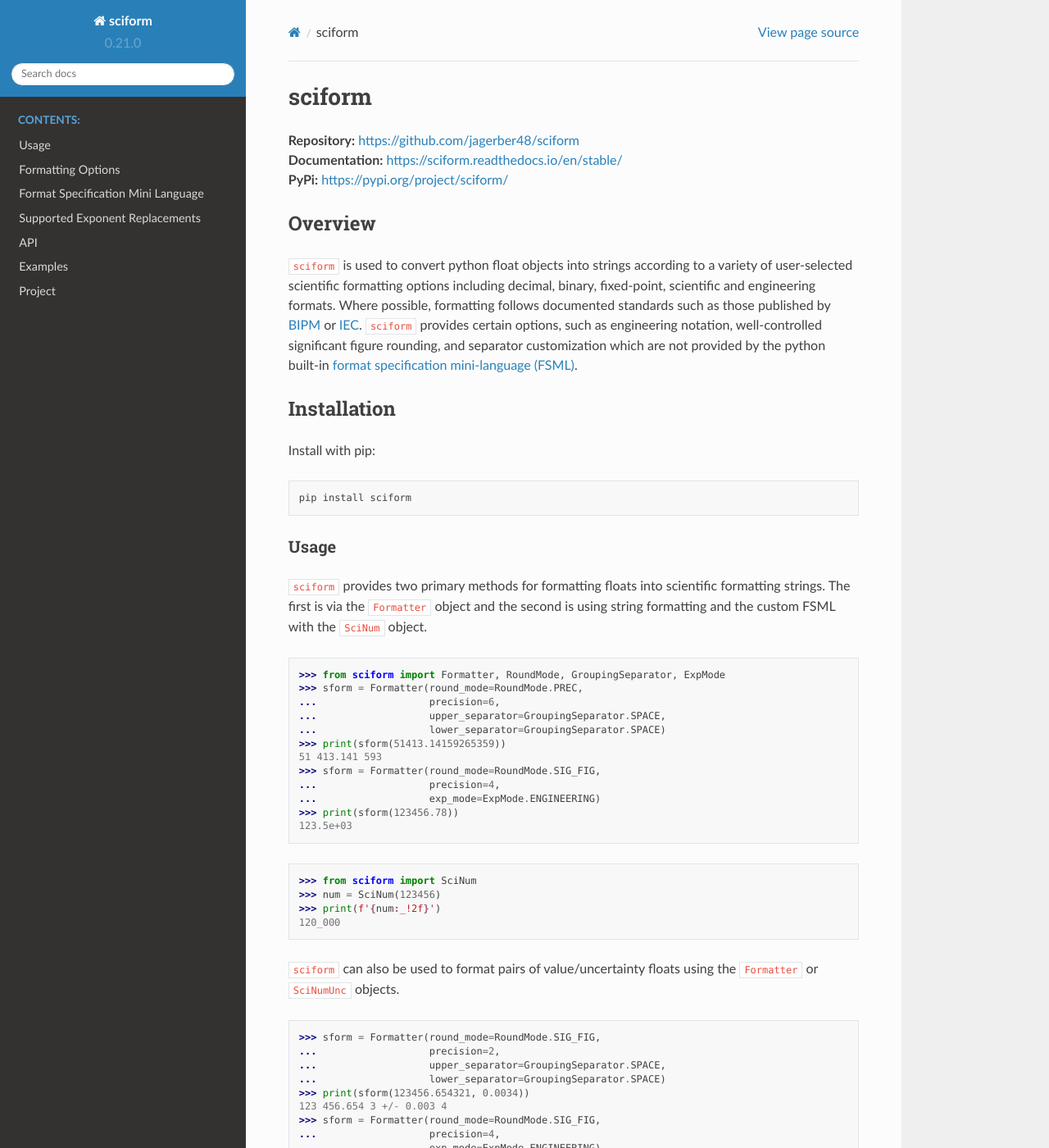
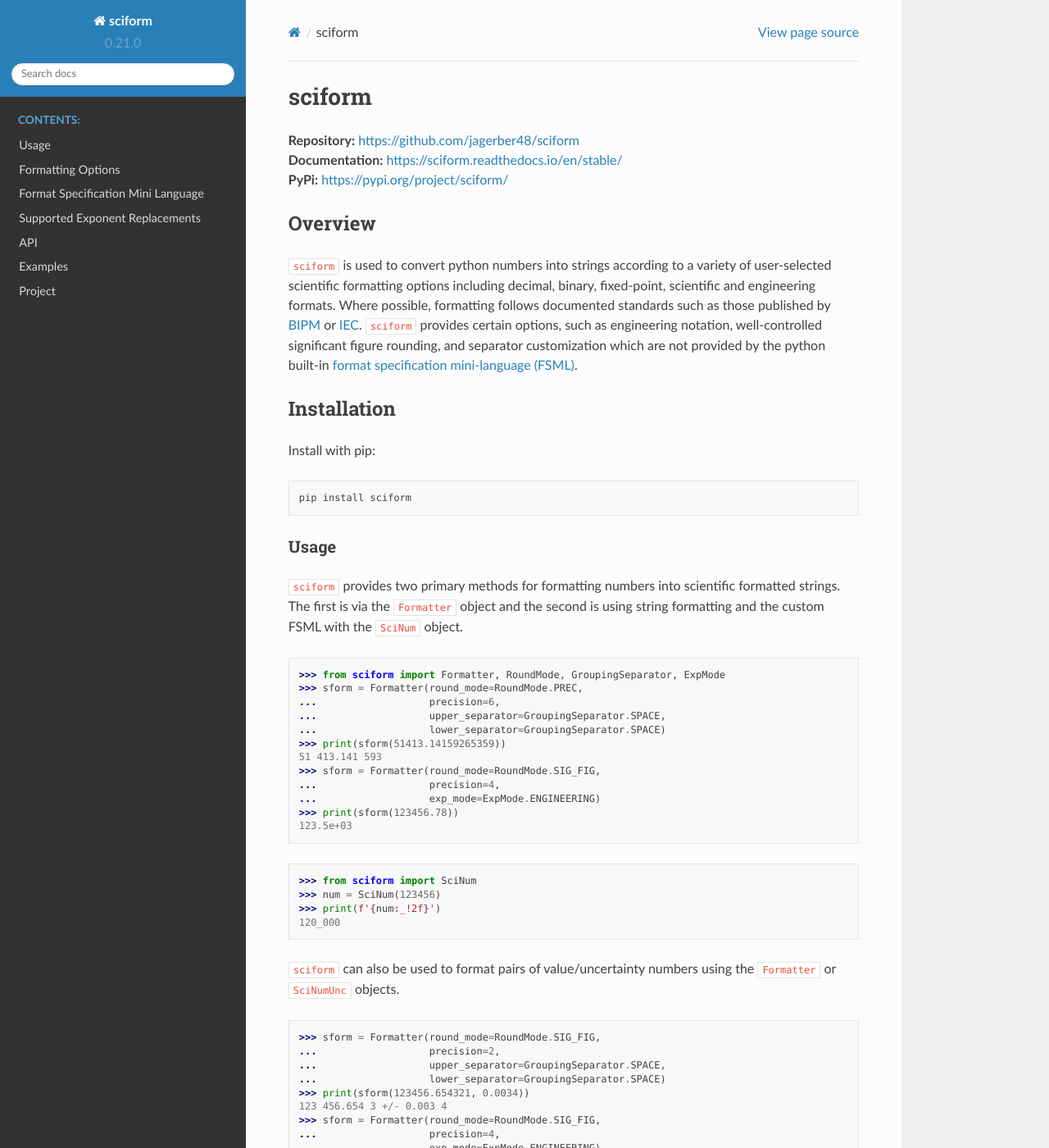
Before and after one commit to jagerber48/sciform, a Sphinx documentation site: the page built from docs/source/index.rst, in a window 1280 px wide and 1400 px high. Shown: the whole window at 82% size. Built offline with Sphinx 7.4.7 and the Read the Docs theme 2.0.0, drawn with Linux system fonts in a browser that asks for light colours.

Commit message:
remove more traces of float

```diff
--- a/README.rst
+++ b/README.rst
@@ -8,10 +8,9 @@ sciform
 Overview
 --------
 
-``sciform`` is used to convert python float objects into strings
-according to a variety of user-selected scientific formatting options
-including decimal, binary, fixed-point, scientific and engineering
-formats.
+``sciform`` is used to convert python numbers into strings according to
+a variety of user-selected scientific formatting options including
+decimal, binary, fixed-point, scientific and engineering formats.
 Where possible, formatting follows documented standards such as those
 published by `BIPM <https://www.bipm.org/en/>`_ or
 `IEC <https://iec.ch/homepage>`_.
@@ -30,8 +29,8 @@ Install with pip::
 Usage
 =====
 
-``sciform`` provides two primary methods for formatting floats into
-scientific formatting strings.
+``sciform`` provides two primary methods for formatting numbers into
+scientific formatted strings.
 The first is via the ``Formatter`` object and the second is using string
 formatting and the custom FSML with the ``SciNum`` object.
 
@@ -53,8 +52,8 @@ formatting and the custom FSML with the ``SciNum`` object.
 >>> print(f'{num:_!2f}')
 120_000
 
-``sciform`` can also be used to format pairs of value/uncertainty floats
-using the ``Formatter`` or ``SciNumUnc`` objects.
+``sciform`` can also be used to format pairs of value/uncertainty
+numbers using the ``Formatter`` or ``SciNumUnc`` objects.
 
 >>> sform = Formatter(round_mode=RoundMode.SIG_FIG,
 ...                   precision=2,
```
Also changed, not shown: docs/source/fsml.rst (+5 -5 lines).
